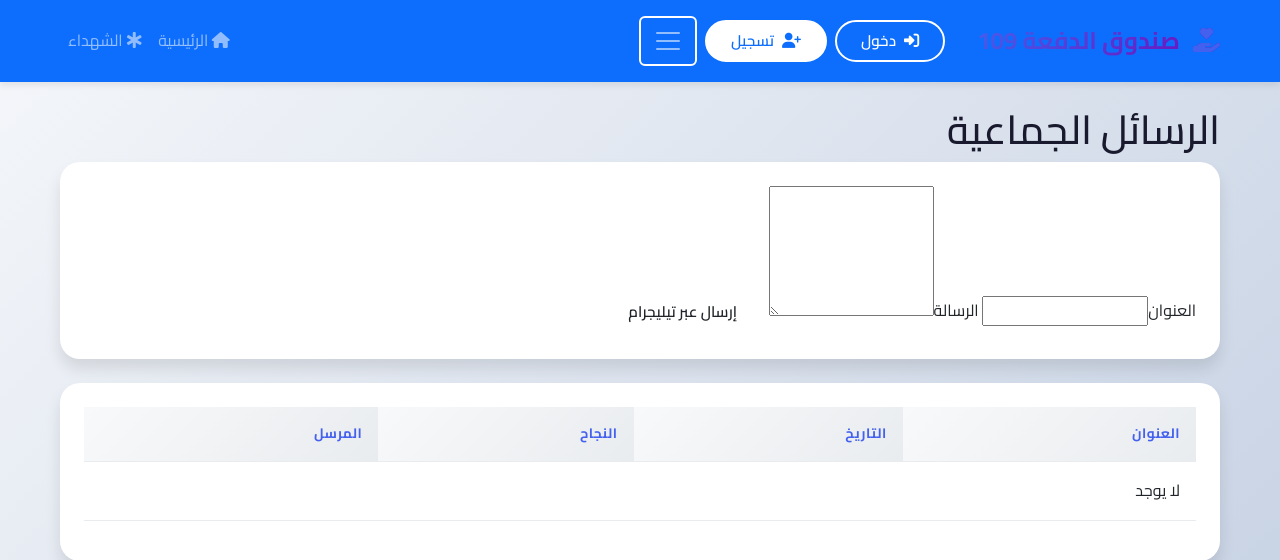
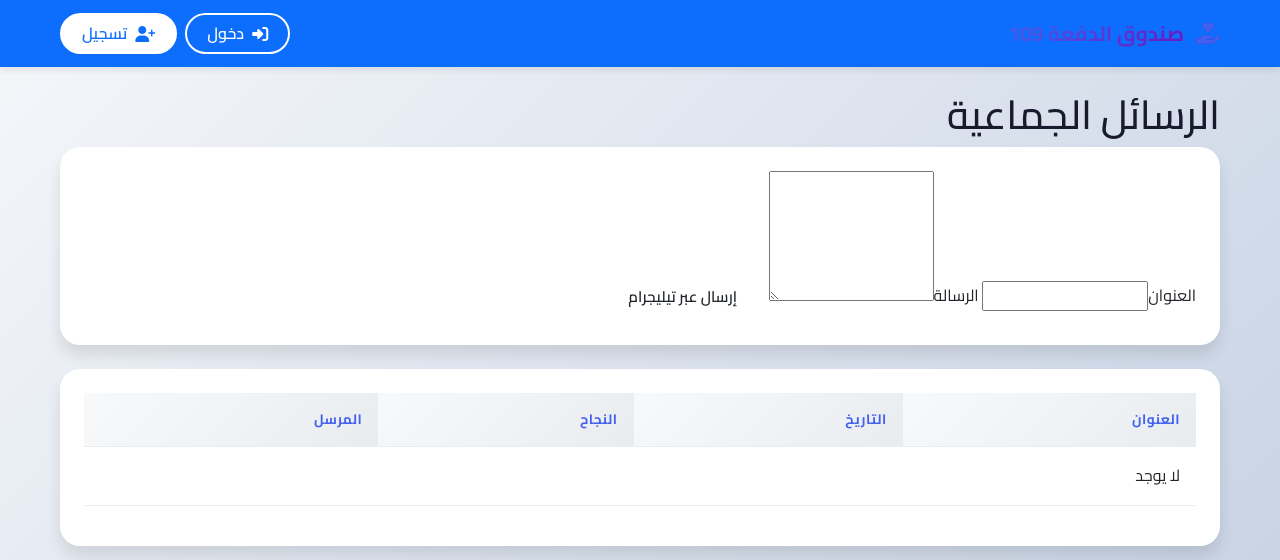
Before and after one commit to abdelrahman109/109-sys1, a Flask app: page /admin/broadcast in a window 1280 px wide. Shown: the top 560 px of the page. Run offline with Flask 3, Linux system fonts and the light colour scheme; a user stored in the database is signed in; data comes from the database, SQL or seed files in the repository; data that the repository does not hold is empty.

Commit message:
Update base.html

```diff
--- a/templates/base.html
+++ b/templates/base.html
@@ -2,7 +2,7 @@
 <html lang="ar" dir="rtl">
 <head>
     <meta charset="UTF-8">
-    <meta name="viewport" content="width=device-width, initial-scale=1.0, user-scalable=yes">
+    <meta name="viewport" content="width=device-width, initial-scale=1.0">
     <title>{% block title %}نظام دعم الدفعة 109{% endblock %}</title>
 
     <link href="https://cdn.jsdelivr.net/npm/bootstrap@5.3.0/dist/css/bootstrap.rtl.min.css" rel="stylesheet">
@@ -11,141 +11,88 @@
     <link rel="stylesheet" href="/static/css/style.css">
 
     <style>
-        /* تنسيق الأزرار المستديرة */
-        .btn-round {
-            border-radius: 30px;
-            padding: 8px 24px;
-            font-weight: 600;
-            transition: all 0.3s ease;
-        }
-        .btn-outline-light-round {
+        /* تنسيق الأزرار العلوية */
+        .btn-nav-login {
             background: transparent;
             border: 2px solid white;
             color: white;
             border-radius: 30px;
-            padding: 8px 24px;
+            padding: 6px 20px;
             font-weight: 600;
             transition: all 0.3s ease;
+            text-decoration: none;
+            display: inline-flex;
+            align-items: center;
+            gap: 8px;
         }
-        .btn-outline-light-round:hover {
+        .btn-nav-login:hover {
             background: white;
             color: #0d6efd;
             transform: translateY(-2px);
         }
-        .btn-light-round {
+        .btn-nav-register {
             background: white;
             border: 2px solid white;
             color: #0d6efd;
             border-radius: 30px;
-            padding: 8px 24px;
+            padding: 6px 20px;
             font-weight: 600;
             transition: all 0.3s ease;
+            text-decoration: none;
+            display: inline-flex;
+            align-items: center;
+            gap: 8px;
         }
-        .btn-light-round:hover {
+        .btn-nav-register:hover {
             background: transparent;
             color: white;
             transform: translateY(-2px);
         }
-        /* زر القائمة */
-        .navbar-toggler {
-            border: 2px solid white;
-            padding: 8px 12px;
+        .navbar {
+            padding: 12px 0;
         }
-        .navbar-toggler-icon {
-            filter: brightness(0) invert(1);
-        }
-        /* إظهار زر القائمة في كل الشاشات */
-        .navbar-collapse {
-            flex-basis: 100%;
-            flex-grow: 1;
-        }
-        @media (min-width: 992px) {
-            .navbar-expand-lg .navbar-collapse {
-                display: flex !important;
-            }
-            .navbar-toggler {
-                display: block !important;
-            }
+        .navbar-brand {
+            font-size: 1.3rem;
+            font-weight: 700;
         }
     </style>
 
     {% block extra_css %}{% endblock %}
 </head>
 <body>
-    <nav class="navbar navbar-expand-lg navbar-dark bg-primary py-3">
+    <nav class="navbar navbar-dark bg-primary">
         <div class="container">
-            <a class="navbar-brand fw-bold fs-4" href="/">
+            <a class="navbar-brand" href="/">
                 <i class="fas fa-hand-holding-heart"></i> صندوق الدفعة 109
             </a>
 
-            <!-- الأزرار الرئيسية والقائمة -->
             <div class="d-flex align-items-center gap-2">
                 {% if not current_user.is_authenticated %}
-                    <a href="/login" class="btn btn-outline-light-round">
+                    <a href="/login" class="btn-nav-login">
                         <i class="fas fa-sign-in-alt"></i> دخول
                     </a>
-                    <a href="/register" class="btn btn-light-round">
+                    <a href="/register" class="btn-nav-register">
                         <i class="fas fa-user-plus"></i> تسجيل
                     </a>
+                {% else %}
+                    <div class="dropdown">
+                        <button class="btn btn-light dropdown-toggle" type="button" data-bs-toggle="dropdown">
+                            <i class="fas fa-user"></i> {{ current_user.full_name }}
+                        </button>
+                        <ul class="dropdown-menu dropdown-menu-end">
+                            <li><a class="dropdown-item" href="/profile">ملفي الشخصي</a></li>
+                            <li><a class="dropdown-item" href="/my-donations">تبرعاتي</a></li>
+                            <li><a class="dropdown-item" href="/my-certificates">شهاداتي</a></li>
+                            {% if current_user.role == 'admin' %}
+                                <li><hr class="dropdown-divider"></li>
+                                <li><a class="dropdown-item" href="/admin">لوحة الأدمن</a></li>
+                                <li><a class="dropdown-item" href="/admin/transparency">الشفافية</a></li>
+                            {% endif %}
+                            <li><hr class="dropdown-divider"></li>
+                            <li><a class="dropdown-item" href="/logout">تسجيل خروج</a></li>
+                        </ul>
+                    </div>
                 {% endif %}
-
-                <button class="navbar-toggler" type="button" data-bs-toggle="collapse" data-bs-target="#navbarNav" aria-label="القائمة">
-                    <span class="navbar-toggler-icon"></span>
-                </button>
-            </div>
-
-            <!-- القائمة المنسدلة -->
-            <div class="collapse navbar-collapse" id="navbarNav">
-                <ul class="navbar-nav ms-auto mt-3 mt-lg-0">
-                    <li class="nav-item">
-                        <a class="nav-link" href="/">
-                            <i class="fas fa-home"></i> الرئيسية
-                        </a>
-                    </li>
-                    <li class="nav-item">
-                        <a class="nav-link" href="/martyrs">
-                            <i class="fas fa-star-of-life"></i> الشهداء
-                        </a>
-                    </li>
-
-                    {% if current_user.is_authenticated %}
-                        <li class="nav-item">
-                            <a class="nav-link" href="/profile">
-                                <i class="fas fa-user"></i> ملفي الشخصي
-                            </a>
-                        </li>
-                        <li class="nav-item">
-                            <a class="nav-link" href="/my-donations">
-                                <i class="fas fa-donate"></i> تبرعاتي
-                            </a>
-                        </li>
-                        <li class="nav-item">
-                            <a class="nav-link" href="/my-certificates">
-                                <i class="fas fa-certificate"></i> شهاداتي
-                            </a>
-                        </li>
-                        {% if current_user.role == 'admin' %}
-                            <li class="nav-item dropdown">
-                                <a class="nav-link dropdown-toggle" href="#" role="button" data-bs-toggle="dropdown">
-                                    <i class="fas fa-cog"></i> لوحة الأدمن
-                                </a>
-                                <ul class="dropdown-menu dropdown-menu-end">
-                                    <li><a class="dropdown-item" href="/admin">لوحة التحكم</a></li>
-                                    <li><a class="dropdown-item" href="/admin/users">المستخدمين</a></li>
-                                    <li><a class="dropdown-item" href="/admin/donations">التبرعات</a></li>
-                                    <li><a class="dropdown-item" href="/admin/expenses">المصاريف</a></li>
-                                    <li><a class="dropdown-item" href="/admin/martyrs">الشهداء</a></li>
-                                    <li><a class="dropdown-item" href="/admin/transparency">الشفافية</a></li>
-                                </ul>
-                            </li>
-                        {% endif %}
-                        <li class="nav-item">
-                            <a class="nav-link" href="/logout">
-                                <i class="fas fa-sign-out-alt"></i> تسجيل خروج
-                            </a>
-                        </li>
-                    {% endif %}
-                </ul>
             </div>
         </div>
     </nav>
```
